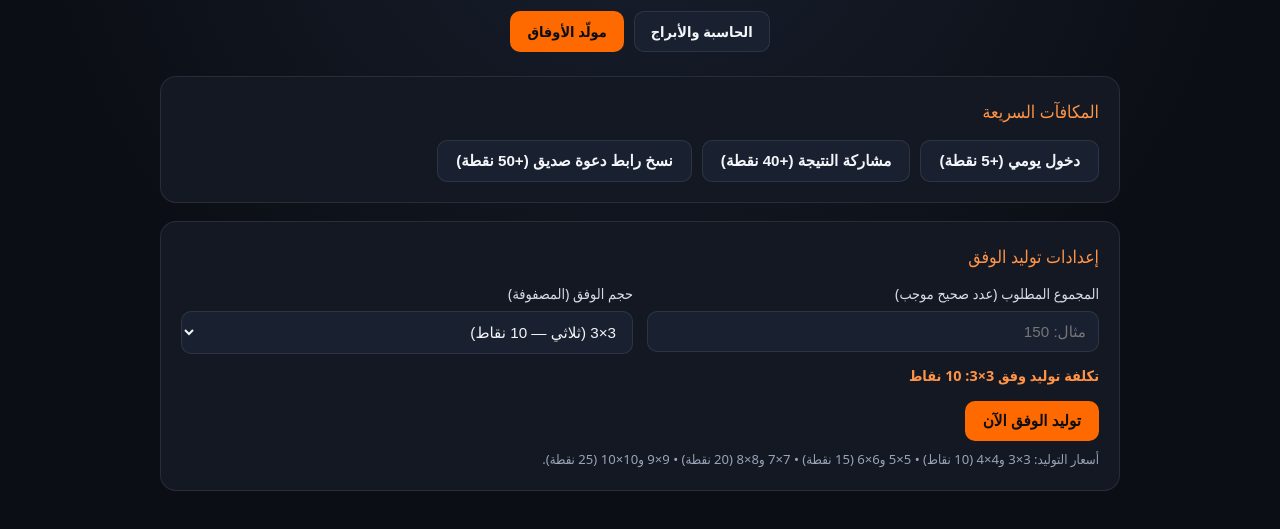
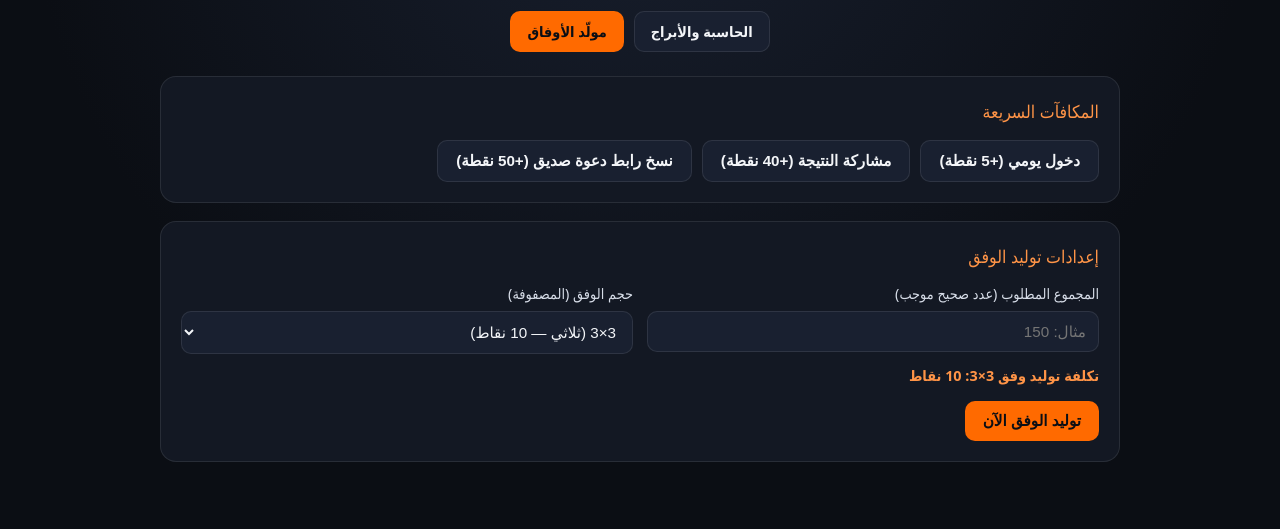
Before and after one commit to salsalmany1-ux/awfaq-abjad, a plain HTML site: page wafq.html in a window 1280 px wide. Shown: the part 155-684 px from the top of the page. Drawn offline with Linux system fonts and the light colour scheme.

Commit message:
Update wafq.html

```diff
--- a/wafq.html
+++ b/wafq.html
@@ -26,7 +26,6 @@
       line-height: 1.6;
     }
 
-    /* عداد النقاط في أعلى يسار الصفحة */
     .points-hud {
       position: fixed;
       top: 14px;
@@ -245,17 +244,10 @@
       border: 1px solid rgba(239, 68, 68, 0.4);
       color: #fca5a5;
     }
-
-    .muted-note {
-      font-size: 0.82rem;
-      color: var(--muted);
-      margin-top: 8px;
-    }
   </style>
 </head>
 <body>
 
-  <!-- عداد النقاط وشريط الحالة في أعلى اليسار -->
   <aside class="points-hud" aria-live="polite">
     <div class="points-top">
       <div class="points-badge" id="pointsDisplay">النقاط: 0</div>
@@ -306,14 +298,10 @@
         </div>
       </div>
 
-      <div class="cost-info" id="wafqCostLabel">تكلفة التوليد الحالية: 10 نقاط</div>
+      <div class="cost-info" id="wafqCostLabel">تكلفة توليد وفق 3×3: 10 نقاط</div>
 
       <div class="actions-row">
         <button class="btn" id="generateWafqBtn" type="button">توليد الوفق الآن</button>
-      </div>
-
-      <div class="muted-note">
-        أسعار التوليد: 3×3 و4×4 (10 نقاط) • 5×5 و6×6 (15 نقطة) • 7×7 و8×8 (20 نقطة) • 9×9 و10×10 (25 نقطة).
       </div>
 
       <div id="wafqResultArea"></div>
@@ -340,7 +328,7 @@
       if (n === 3 || n === 4) return 10;
       if (n === 5 || n === 6) return 15;
       if (n === 7 || n === 8) return 20;
-      return 25; // 9 و 10
+      return 25;
     }
 
     function getTodayKey() {
@@ -566,18 +554,14 @@
       showToast(`تم نسخ رابط الدعوة! ستحصل على +${CONFIG.REFERRAL_REWARD} نقطة لكل صديق جديد.`, "ok");
     }
 
-    // توليد مصفوفة أعداد صحيحة فريدة تتطابق مع المجموع المطلوب قدر الإمكان
     function buildUniqueIntegerMatrix(n, targetSum) {
       const totalCells = n * n;
-      // نبدأ من أعداد صحيحة متتالية فريدة ثم نوزع الفارق لبلوغ المجموع المطلوب
       const arr = Array.from({ length: totalCells }, (_, i) => i + 1);
       const currentBaseSum = (totalCells * (totalCells + 1)) / 2;
       let diff = targetSum - currentBaseSum;
-
       const stepSign = diff >= 0 ? 1 : -1;
       let absDiff = Math.abs(diff);
 
-      // نزيد أو ننقص الخلايا من النهاية وبخطوات متدرجة للحفاظ على الفردية والترتيب
       let idx = totalCells - 1;
       while (absDiff > 0) {
         const addChunk = Math.min(absDiff, Math.max(1, Math.floor(absDiff / Math.max(1, totalCells))));
@@ -587,7 +571,6 @@
         if (idx < 0) idx = totalCells - 1;
       }
 
-      // ضمان تفرد القيم كأعداد صحيحة
       const seen = new Set();
       for (let i = 0; i < arr.length; i++) {
         arr[i] = Math.round(arr[i]);
@@ -597,14 +580,12 @@
         seen.add(arr[i]);
       }
 
-      // ضبط آخر عنصر ليطابق المجموع الكلي بدقة دون تكرار
       const sumWithoutLast = arr.slice(0, -1).reduce((a, b) => a + b, 0);
       const exactLast = targetSum - sumWithoutLast;
       if (!seen.has(exactLast)) {
         arr[arr.length - 1] = exactLast;
       }
 
-      // توزيع عشوائي للمواقع داخل المصفوفة
       for (let i = arr.length - 1; i > 0; i--) {
         const j = Math.floor(Math.random() * (i + 1));
         [arr[i], arr[j]] = [arr[j], arr[i]];
@@ -632,7 +613,6 @@
         return;
       }
 
-      // خصم النقاط بمجرد التوليد
       state.points -= cost;
       const matrix = buildUniqueIntegerMatrix(n, rawSum);
       const actualSum = matrix.flat().reduce((a, b) => a + b, 0);
@@ -667,7 +647,6 @@
     document.getElementById("copyInviteBtn").addEventListener("click", handleCopyInvite);
     document.getElementById("generateWafqBtn").addEventListener("click", handleGenerateWafq);
 
-    // قراءة ?sum= إذا تم تمريره من index.html
     const urlParams = new URLSearchParams(window.location.search);
     const sumParam = parseInt(urlParams.get("sum") || "", 10);
     if (Number.isInteger(sumParam) && sumParam > 0) {
```
